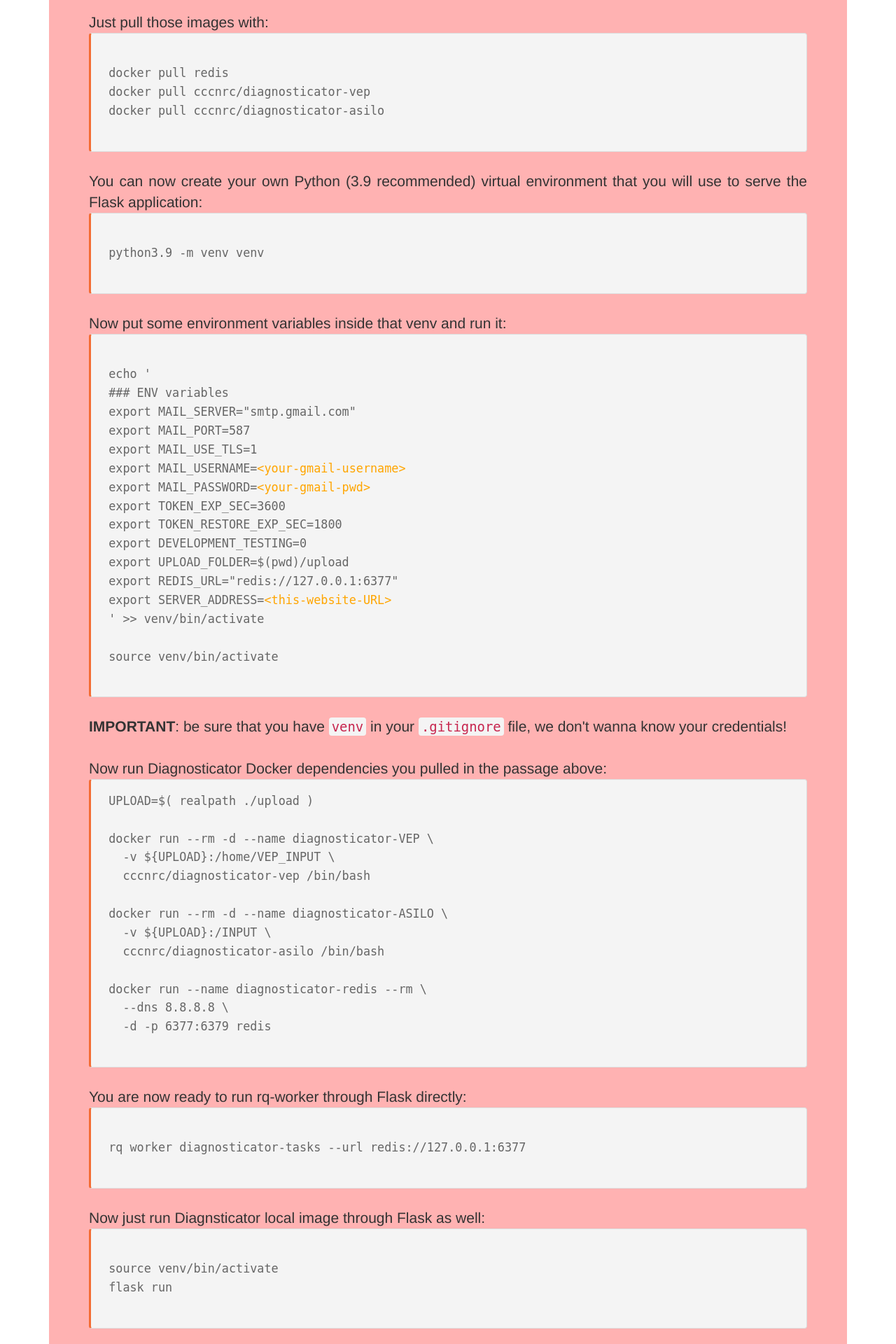
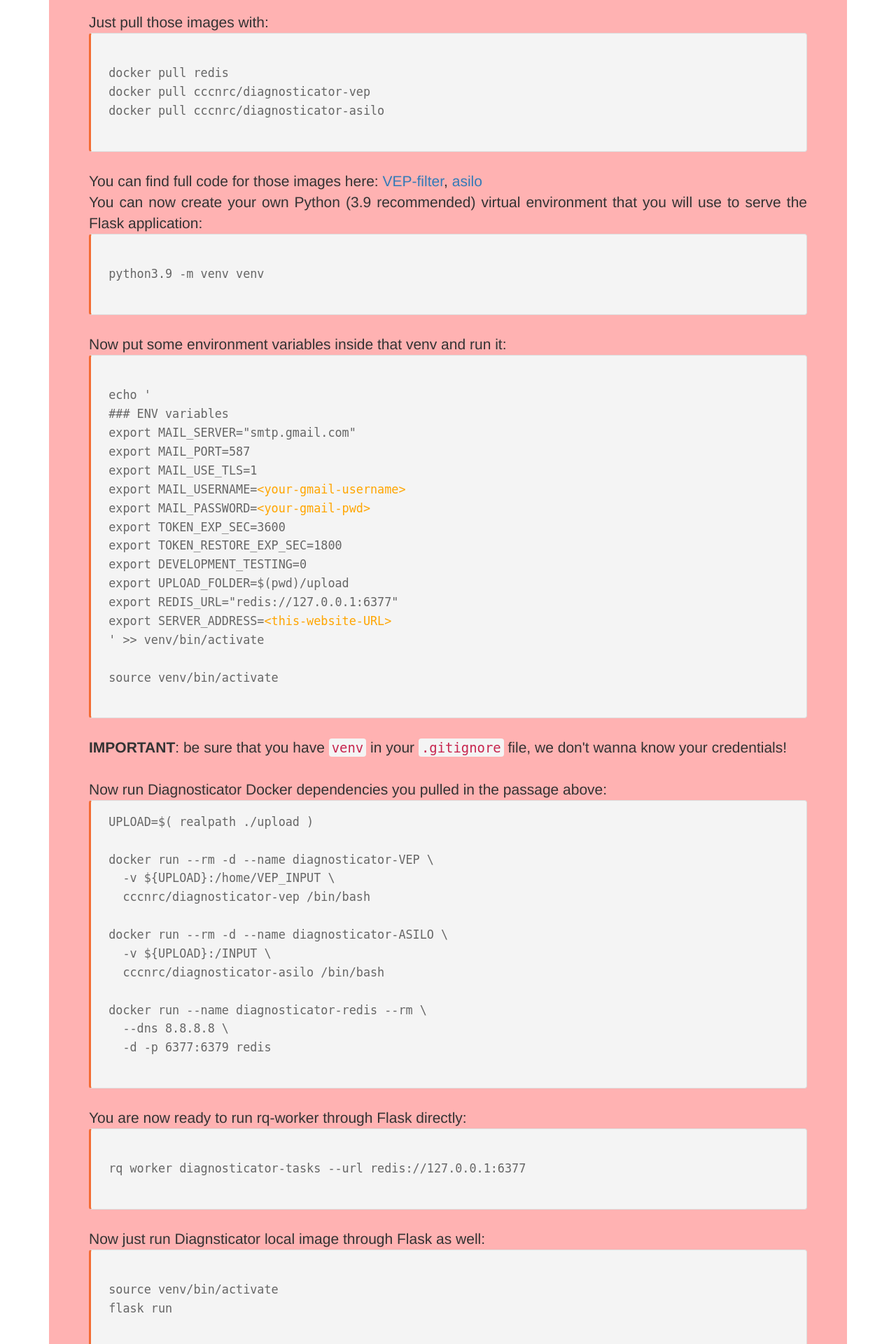
Before and after one commit to cccnrc/diagnosticator-AWS, a Flask app: page /development_installation_flask in a window 1280 px wide. Shown: the part 980-2900 px from the top of the page at 70% size. Run offline with Flask 2, Linux system fonts and the light colour scheme; the visitor is signed in with stand-in values (Sample User, id 1); data comes from the database, SQL or seed files in the repository; parts of the project's set-up code (start-up, migrations or seed data) failed here and were passed over; some libraries are stand-ins or nearby versions.

Commit message:
changed GitHub repos v0.3

```diff
--- a/app/templates/development_installation_flask_DXcator.html
+++ b/app/templates/development_installation_flask_DXcator.html
@@ -85,6 +85,8 @@ docker pull cccnrc/diagnosticator-vep
 docker pull cccnrc/diagnosticator-asilo
         </div>
       </pre>
+      You can find full code for those images here: <a href="https://github.com/cccnrc/diagnosticator-VEP-filter" target="_blank">VEP-filter</a>, <a href="https://github.com/cccnrc/diagnosticator-asilo" target="_blank">asilo</a>
+      <br>
       You can now create your own Python (3.9 recommended) virtual environment that you will use to serve the Flask application:
       <pre>
         <div style="text-align: left; float: left; padding: 0%;">
```
